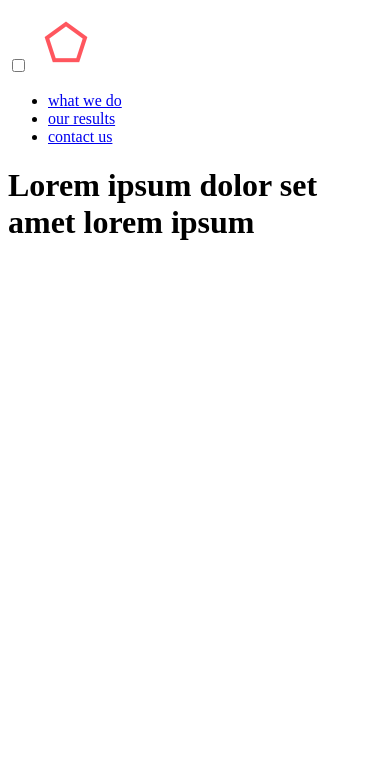
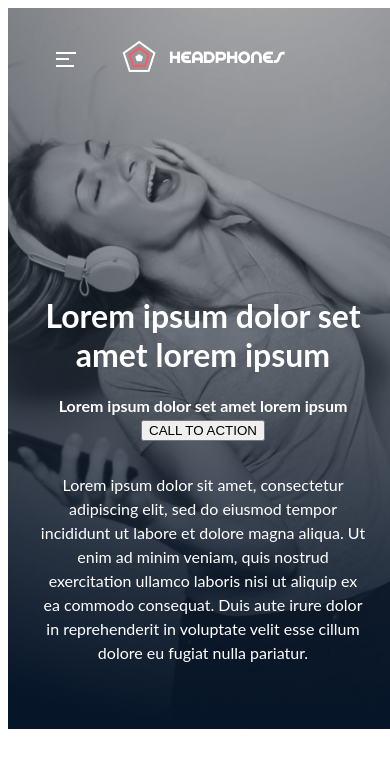
Before and after one commit to allisonabinger/atlas-headphones, a plain HTML site: page 0-index.html in a window 390 px wide. Drawn offline with Linux system fonts and the light colour scheme.

Commit message:
A - 02/20 02:39 PM - css in progress.

```diff
--- a/0-index.html
+++ b/0-index.html
@@ -3,7 +3,7 @@
 <head>
 	<meta charset="UTF-8">
 	<meta name="viewport" content="width=device-width, initial-scale=1.0">
-	<link rel="stylesheet" href="0-box-styles.css">
+	<link rel="stylesheet" href="0-styles.css">
 	<title>Box View of Design from Scratch</title>
 	<link rel="icon" type="image/png" href="images/favicon.png".
 	<link rel="icon" type="image/x-icon" href="images/favicon.ico">
@@ -13,25 +13,35 @@
 	<!-- Header -->
 	<header>
 		<div class="menu-section">
+			<!-- Navigation Bar-->
 			<nav>
 				<input type="checkbox" id="menu-toggle">
 				<label for="menu-toggle" id="menu-toggle-btn"></label>
-				<img src="images/logo_headphones.png" alt="Headphones Logo" class="logo">
+				<img src="images/logo_headphones.png" alt="Headphones Logo" class="headphones-logo">
 				<ul class="menu-links">
 					<li id="ML1"><a href="#">what we do</a></li>
 					<li id="ML2"><a href="#">our results</a></li>
 					<li id="ML3"><a href="#">contact us</a></li>
 				</ul>
 			</nav>
+			<!-- Hero Section -->
 			<div class="hero-section">
 				<h1 class="hero-title">Lorem ipsum dolor set amet lorem ipsum</h1>
+				<h2 class="hero-subtitle">Lorem ipsum dolor set amet lorem ipsum</h2>
+				<button class="btn">CALL TO ACTION</button>
+				<p>
+					Lorem ipsum dolor sit amet, consectetur adipiscing elit, sed do
+					eiusmod tempor incididunt ut labore et dolore magna aliqua. Ut enim ad
+					minim veniam, quis nostrud exercitation ullamco laboris nisi ut
+					aliquip ex ea commodo consequat. Duis aute irure dolor in
+					reprehenderit in voluptate velit esse cillum dolore eu fugiat nulla
+					pariatur.
+				</p>
 			</div>
 		</div>
 	</header>
+	<!-- Main -->
 	<main>
-		<section class="banner">
-
-		</section>
 	</main>
 </body>
 </html>
--- a/0-styles.css
+++ b/0-styles.css
@@ -9,9 +9,6 @@
 	--color-primary:  #FF6565;
 	--color-black:  #090909;
 	--color-white: #ffffff;
-	--color-grey: #a0a0a0;
-	--color-light-grey: #f3f3f3;
-	--color-dark-grey: #353535;
 	--color-navy:  #071629;
 
 	/* font variables */
@@ -20,7 +17,7 @@
 	--font-size-medium: 16px;
 	--font-size-xlarge: 32px;
 	--font-size-button: 14px;
-	--font-family-body: 'Source Sans Pro', 'Lato', sans-serif;
+	--font-family-primary: 'Source Sans Pro', 'Lato', sans-serif;
 }
 
 /* Styling ===================== */
@@ -28,11 +25,198 @@
 body {
 	width: 100vw;
 	height: 100vh;
+	display: flex;
+	flex-direction: column;
 }
 
-.menu {
-	max-width: 1000px;
+header {
+	width: 100%;
+	background: transparent;
+	position: relative;
+	color: var(--color-white);
+	background-image: url(images/headphones_hero_1.jpg);
+	background-size: cover;
+	font-family: var(--font-family-primary);
+}
+
+#menu-toggle, #menu-toggle-btn {
+	display: none;
+	position: absolute;
+}
+
+.headphones-logo {
+	width: 160px;
+	height: auto;
+}
+
+
+header .menu-section {
+	justify-content: space-between;
+	align-content: space-between;
+	padding: 2rem;
+	flex-wrap: wrap;
+}
+
+header .menu-section nav {
+	width: 100%;
 	display: flex;
-	justify-content: center;
+	justify-content: space-between;
+	align-content: space-between;
+	position: relative;
+}
 
+.menu-links {
+	display: inline-flex;
+	margin: auto 0;
+	padding: 0;
+	font-size: var(--font-size-small);
+	font-weight: 700;
+	text-decoration: none;
 }
+
+a {
+	color: inherit;
+	transition: color 0.1s ease;
+	text-decoration: none;
+}
+
+a:hover, a:active {
+	color: var(--color-primary);
+	text-decoration: none;
+}
+
+.menu-links li {
+	margin: auto 1.25rem;
+	list-style-type: none;
+	text-decoration: none;
+}
+#ML1, #ML2, #ML3 {
+	text-decoration: none;
+}
+
+.hero-section {
+	width: 75%;
+	text-align: center;
+	margin: 20rem auto 0 auto;
+}
+
+.hero-title {
+	font-size: var(--font-size-xlarge);
+	position: relative;
+	font-weight: 700;
+}
+
+.hero-subtitle {
+	display: block;
+	font-size: var(--font-size-medium);
+	position: relative;
+	margin: 0.25rem 0;
+	font-weight: 700;
+}
+
+.hero-section p {
+	margin: 2rem 0;
+	line-height: 1.5;
+	font-size: var(--font-size-medium);
+	font-weight: 400;
+}
+
+/* Responsive Design Styling for Menu ==== */
+
+/* Up to full size */
+@media (max-width: 1200px) {
+	header {
+		background-position: 42% 50%;
+	}
+}
+
+/* Up to 480px (mobile) */
+@media (max-width: 480px) {
+	header {
+		background-position: 44% 50%;
+	}
+
+	/* Drop-Down */
+	.menu-section nav {
+		flex-direction: column;
+		align-items: center;
+	}
+
+	.headphones-logo {
+		width: 50%;
+		height: auto;
+	}
+
+	.menu-links {
+		display: none;
+		width: 100%;
+		flex-direction: column;
+		margin: 1rem auto;
+		text-align: center;
+		font-weight: bold;
+		font-size: var(--font-size-button);
+	}
+
+	.menu-links li {
+		width: 100%;
+		margin: 0.5rem auto;
+	}
+
+	#menu-toggle-btn {
+		background: var(--color-white);
+		height: 2px;
+		width: 13px;
+		position: absolute;
+		left: 1rem;
+		top: 18px;
+		display: block;
+	}
+
+	#menu-toggle-btn::before {
+		content: "";
+		background: var(--color-white);
+		height: 2px;
+		width: 20px;
+		position: relative;
+		top: -0.4rem;
+		display: block;
+		transition: all 0.2s ease;
+	}
+
+	#menu-toggle-btn::after {
+		content: "";
+		background: var(--color-white);
+		height: 2px;
+		width: 18px;
+		position: relative;
+		top: 0.3rem;
+		display: block;
+		transition: all 0.2s ease;
+	}
+
+	#menu-toggle:checked ~ .menu-links {
+		display: inline-flex;
+	}
+
+	#menu-toggle:checked ~ #menu-toggle-btn {
+		background: transparent;
+	}
+
+	#menu-toggle:checked ~ #menu-toggle-btn::before {
+		transform: rotate(45deg);
+		top: 3px;
+		margin: auto;
+	}
+
+	#margin-toggle:checked ~ #menu-toggle-btn::after {
+		width: 20px;
+		transform: rotate(-45deg);
+		top: 1px;
+		margin: auto;
+	}
+
+	.hero-section {
+		margin: 14rem auto 0 auto;
+		width: 100%;
+	}
+}
```
